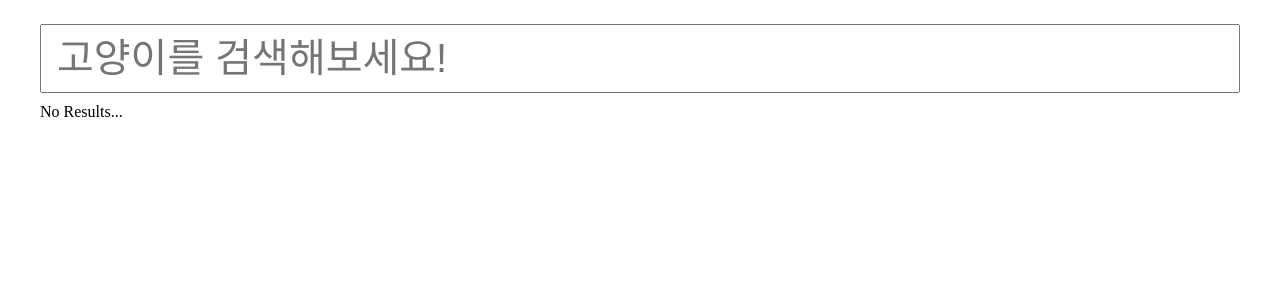
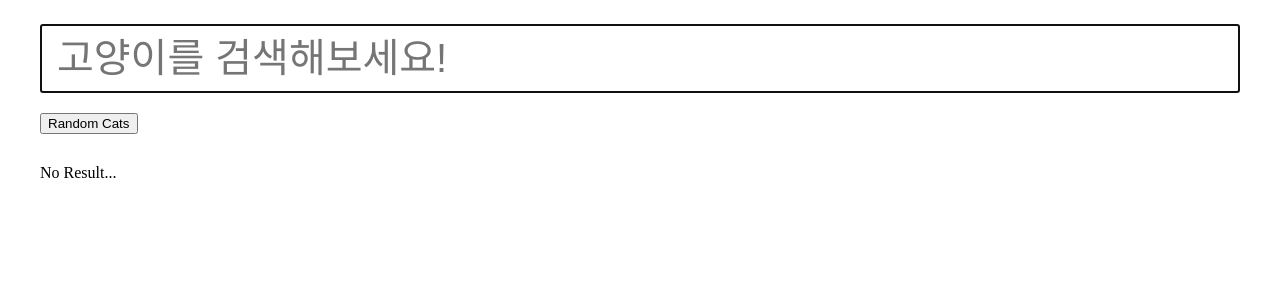
Before and after one commit to ryan3780/Cat-Search, a React (Create React App) app in the folder src/: page / in a window 1280 px wide. Shown: the top 300 px of the page. Built offline with nearby package versions, Linux system fonts and the light colour scheme; the HTML template or start-up script is replaced by a standard one.

Commit message:
Add button.css / fix  => have to add Spinner

```diff
--- a/src/App.css
+++ b/src/App.css
@@ -1,6 +1,3 @@
-
-
-
 html {
   box-sizing: border-box;
 }
@@ -19,6 +16,11 @@ body * {
   margin: 1.5em auto;
   max-width: 1200px;
   column-gap: 1.5em;
+}
+
+.RandomBtn {
+  margin-top: 20px;
+  margin-bottom: 20px;
 }
 
 .SearchResult {
--- a/src/App.js
+++ b/src/App.js
@@ -1,64 +1,81 @@
-import React from "react";
+import React, { useEffect } from "react";
 import "./App.css";
 
 import SearchInput from "./SearchInput";
 import SearchResult from "./SearchResult";
-import ImageInfo from "./ImageInfo"
+import ImageInfo from "./ImageInfo";
 
 function App() {
   const DS =
-    "https://api.thecatapi.com/v1/images/search?limit=3&page=100&order=DESC";
+    "https://api.thecatapi.com/v1/images/search?limit=10&page=1&order=DESC";
+  const [loading, setLoading] = React.useState(false);
+  const [images, setData] = React.useState([]);
+  const [target, setTarget] = React.useState(null);
+  // console.log(data);
 
-  const [data, setData] = React.useState(null);
-  const [visible, setVisible] = React.useState(false)
-  const [target, setTarget] = React.useState(null)
+  const shrinkImage = () => {
+    setTarget(null);
+  };
 
+  const escPress = target => {
+    if (target.code === "Escape") {
+      shrinkImage();
+    }
+  };
 
-
-  const toggleVisible = () => {
-    setVisible(!visible)
-  }
-
-  const escPress = (target) =>{
-    if(target === 27){
-      setVisible(!visible)
+  const onSearch = word => {
+    // word = 검색어, 검색어가 없으면 fetch를 막기 위한 경고창 띄우기
+    if (word === "") {
+      return alert("검색어를 입력해주세요");
     }
-  }
-
-  const onSearch = () => {
     fetch(`${DS}`)
       .then(response => response.json())
       .then(data => {
-        setData(data);
-
+        // 검색을 한 후 카테고리가 있는 사진만 따로 모아서 보여주기 위한 .map() 코드
+        const filteredCats = [];
+        data.map(ele => {
+          if (ele.categories) {
+            if (ele.categories[0].name.indexOf(word) !== -1) {
+              filteredCats.push(ele);
+            }
+            return filteredCats;
+          } else {
+            return null;
+          }
+        });
+        setData(filteredCats);
       })
       .catch(error => console.error(error));
   };
   // console.log(data);
 
+  const onClickImage = selected => {
+    setTarget(selected);
+  };
 
-  const onClick =(selected)=>{
-    setTarget(selected)
-    setVisible(true)
-  }
-
-  if(data===null){
-    return (
-     <div id="App">
-      <SearchInput onSearch={onSearch} />
-    <div className="SearchResult"></div>
-    No Results...
-    <div className="ImageInfo" style={{display:'none'}}></div>
-    </div>)
-  }
+  const getRandomCats = () => {
+    fetch(`${DS}`)
+      .then(response => response.json())
+      .then(data => {
+        setData(data);
+      })
+      .catch(error => console.error(error));
+  };
 
   return (
     <div id="App">
       <SearchInput onSearch={onSearch} />
+      <button className="RandomBtn" onClick={getRandomCats}>
+        Random Cats
+      </button>
       <div className="SearchResult">
-      <SearchResult catData={data} clickCatImg={onClick} visible={visible}/>
+        <SearchResult images={images} clickImage={onClickImage} />
       </div>
-      <ImageInfo visible={visible} data={data} target={target} toggleVisible={toggleVisible} escPress={escPress}/>
+      <ImageInfo
+        escPress={escPress}
+        target={target}
+        shrinkImage={shrinkImage}
+      />
     </div>
   );
 }
--- a/src/ImageInfo.js
+++ b/src/ImageInfo.js
@@ -1,39 +1,29 @@
 import React from "react";
 import "./App.css";
 
-const ImageInfo = ({escPress, toggleVisible, visible, target, data}) => {
+const ImageInfo = ({ escPress, shrinkImage, target }) => {
+  if (target != null) {
+    window.addEventListener("keydown", escPress);
 
-const pushXButton = () =>{
-  toggleVisible()
-}
-
-const pressEscButton = (e)=>{
-  // console.log(e.keyCode)
-  escPress(e.keyCode)
-}
-
-  if(visible){
-    window.addEventListener('keydown',pressEscButton)
-
-    return(
-    <div className="ImageInfo" onKeyDown={pressEscButton} >
+    return (
+      <div className="ImageInfo" onKeyDown={escPress}>
         <div className="content-wrapper">
           <div className="title">
             <span>{target.alt}</span>
-            <div className="close" onClick={pushXButton} >x</div>
+            <div className="close" onClick={shrinkImage}>
+              x
             </div>
-            <img src={target.src} alt={target.alt}/>
+          </div>
+          <img src={target.src} alt={target.alt} />
           <div className="description">
             <div>성격: </div>
             <div>태생: </div>
           </div>
         </div>
       </div>
-)
-  }else{
-
-    return null
+    );
   }
+  return null;
 };
 
 export default ImageInfo;
--- a/src/SearchInput.js
+++ b/src/SearchInput.js
@@ -1,22 +1,39 @@
-import React from "react";
+import React, { useState, useRef, useEffect } from "react";
 import "./App.css";
 
 const SearchInput = ({ onSearch }) => {
-  //   console.log(onSearch);
+  // input 검색을 위한 state 여기에 있는 것이 좋을까, App.js에서 관리를 해야 하는게 좋을까?
+  const [catFilterText, setCatFilterText] = React.useState("");
+  const [isEditing, setEditing] = useState(false);
+  const inputRef = useRef(null);
+
+  useEffect(() => {
+    setEditing(true);
+    if (isEditing) {
+      inputRef.current.focus();
+    }
+  }, [isEditing]);
+
   const pressEnter = e => {
+    //input value에 사용자가 입력한 값을 넣기 위한 setState
+    setCatFilterText(e.target.value);
     if (e.key === "Enter") {
-      onSearch();
+      // input value를 App.js에 있는 onSearch()함수에 파라미터로 넘겨준다
+      onSearch(e.target.value);
+      // 값을 입력한 후 'Enter'치고 나서, input box를 비워준다
+      setCatFilterText("");
     }
   };
 
   return (
-
-      <input
+    <input
+      ref={inputRef}
       className="SearchInput"
-        placeholder="고양이를 검색해보세요!"
-        onKeyDown={pressEnter}
-      />
-
+      placeholder="고양이를 검색해보세요!"
+      onKeyDown={pressEnter}
+      onChange={pressEnter}
+      value={catFilterText}
+    />
   );
 };
 
--- a/src/SearchResult.js
+++ b/src/SearchResult.js
@@ -1,26 +1,24 @@
 import React from "react";
 import "./App.css";
 
-
-const SearchResult = ({ catData, clickCatImg}) => {
+const SearchResult = ({ images, clickImage }) => {
   // console.log(clickCatImg)
-  const mouseLeftClick = (e) => {
-    console.log(catData)
-    clickCatImg(e.target)
-  }
+  const mouseLeftClick = e => {
+    clickImage(e.target);
+  };
   const resultViews = [];
-  if (catData !== null) {
-    catData.forEach((ele, idx) => {
+  if (images !== null && images.length !== 0) {
+    images.forEach((ele, idx) => {
       resultViews.push(
         <div className="item" key={idx} onClick={mouseLeftClick}>
           <img src={ele.url} alt={ele.id} />
         </div>
       );
     });
-
     return resultViews;
   } else {
-    return ;
+    // console.log(catData);
+    return <div>No Result...</div>;
   }
 };
 
```
Also changed, not shown: src/Spinner.js (added, +11 -0 lines). Lines whose indentation alone changed are shown as unchanged.
